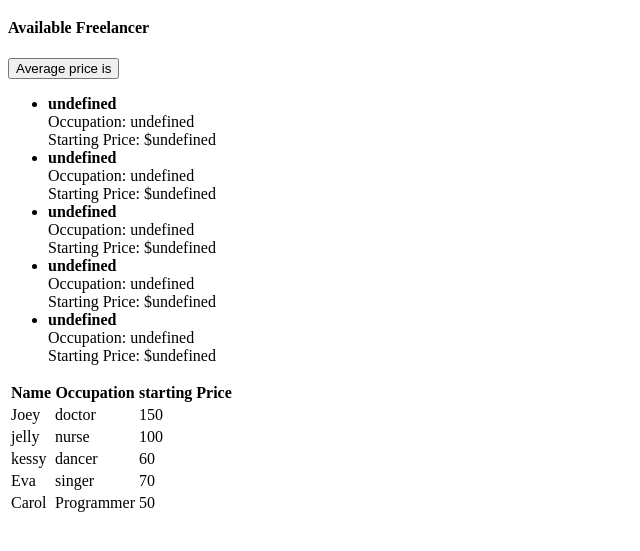
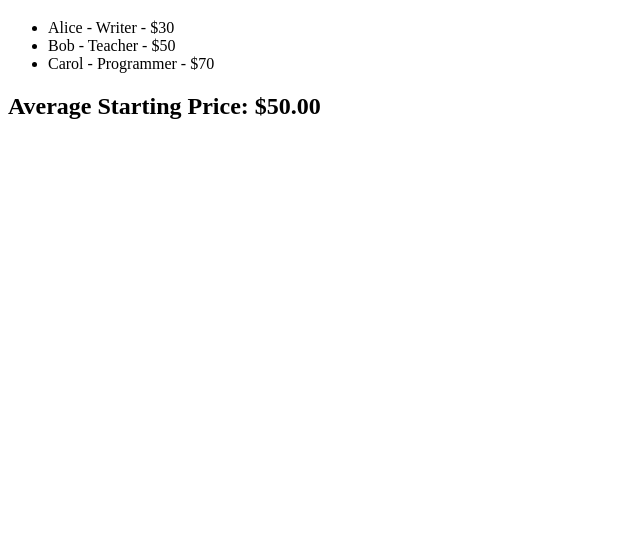
Before and after one commit to desh01prajakta/Unit2.Freelancerforum, a plain HTML site: page index.html in a window 1280 px wide. Shown: the part 61-612 px from the top of the page, without its empty margins (0-640 px from the left). Drawn offline with Linux system fonts and the light colour scheme.

Commit message:
made corrections

```diff
--- a/index.html
+++ b/index.html
@@ -7,31 +7,12 @@
 </head>
 <body>
     <h1>Freelancer Forum</h1>
-    <h4>Available Freelancer</h4>
-    <button id = "average-info" oneclick="">Average price is</button>
-<ul id = "freeLancerList"></ul>
-    <table id = "freeLancer">
-        <tr>
-            <th>Name</th>
-            <th>Occupation</th>
-            <th>starting Price</th>
-        </tr>
-        <!--<tr>
-            <td>Alice</td>
-            <td>Writer</td>
-            <td>30$</td>
-        </tr>
-        <tr>
-            <td>Bob</td>
-            <td>Teacher</td>
-            <td>50$</td>
-        </tr>-->
-        <!--<tr>
-            <td>Carol</td>
-            <td>Programmer</td>
-            <td>70$</td>
-        </tr>-->
-    </table>
+    <ul id="freelancerList">
+    </ul>
+
+    <h2>Average Starting Price: $<span id="averageStartingPrice">0</span></h2>
+
+
 
     <script src="./index.js"></script>
 </body>
--- a/index.js
+++ b/index.js
@@ -1,65 +1,50 @@
 
-const freeLancers = ["Alice", "Bob", "Carol", "Eva", "john"]
-const Occupation = ["Writer", "Teacher", "singer", "Dancer", "programmer"];
-const startingPrice = [50, 70, 150, 100, 60];
+const initialFreelancers = [
+    { name: "Alice", occupation: "Writer", startingPrice: 30 },
+    { name: "Bob", occupation: "Teacher", startingPrice: 50 }
+  ];
 
-function getAvg(startingPrice){
-let sum = 0;
-for(let i = 0; i < startingPrice.length; i++){
-    sum += startingPrice[i];
-}
-return sum/startingPrice.length
-}
-console.log(getAvg(startingPrice))
+  // Function to calculate average starting price
+  function calculateAverageStartingPrice(freelancers) {
+    const totalStartingPrice = freelancers.reduce((acc, freelancer) => acc + freelancer.startingPrice, 0);
+    return totalStartingPrice / freelancers.length;
+  }
 
-const freeLancer = document.getElementById ("freeLancer")
+  // Function to render freelancers list
+  function renderFreelancers(freelancers) {
+    const freelancerList = document.getElementById("freelancerList");
+    freelancerList.innerHTML = ''; // Clear existing list
 
-const initialFreeLancer = [{name: "Carol", occupation: "Programmer", startingPrice: 50},{name:"Eva", occupation:"singer",startingPrice:70}];
-for(let i = 0; i < initialFreeLancer.length; i++){
+    freelancers.forEach(freelancer => {
+      const listItem = document.createElement('li');
+      listItem.textContent = `${freelancer.name} - ${freelancer.occupation} - $${freelancer.startingPrice}`;
+      freelancerList.appendChild(listItem);
+    });
+  }
 
-const row = freeLancer.insertRow(1);
-const cell = row.insertCell(0);
-const cell1 = row.insertCell(1);
-const cell2 = row.insertCell(2);
-cell1.innerHTML = initialFreeLancer[i].occupation;
-cell.innerHTML = initialFreeLancer [i].name;
-cell2.innerHTML = initialFreeLancer [i].startingPrice;
-}
-getAvg([50,70]);
+  // Function to update average starting price
+  function updateAverageStartingPrice(freelancers) {
+    const averageStartingPrice = calculateAverageStartingPrice(freelancers);
+    const averageStartingPriceElement = document.getElementById("averageStartingPrice");
+    averageStartingPriceElement.textContent = averageStartingPrice.toFixed(2);
+  }
 
-const average = document.getElementById("average-info");
+  // Render initial freelancers
+  renderFreelancers(initialFreelancers);
+  updateAverageStartingPrice(initialFreelancers);
 
-const randomFreeLancer = [{name:"kessy", occupation:"dancer", startingPrice: 60},{name:"jelly", occupation:"nurse", startingPrice:100}, {name:"Joey", occupation:"doctor", startingPrice:150}];
-for(let i = 0; i < randomFreeLancer.length; i++){
-    const row = freeLancer.insertRow(1);
-    const cell = row.insertCell(0);
-    const cell1 = row.insertCell(1);
-    const cell2 = row.insertCell(2);
-    cell1.innerHTML = randomFreeLancer[i].occupation;
-    cell.innerHTML = randomFreeLancer [i].name;
-    cell2.innerHTML = randomFreeLancer [i].startingPrice;
+  // Simulate new freelancers appearing every few seconds
+  const additionalFreelancers = [
+    { name: "Carol", occupation: "Programmer", startingPrice: 70 },
+    { name: "Dave", occupation: "Designer", startingPrice: 40 },
+    { name: "Emma", occupation: "Artist", startingPrice: 60 }
+  ];
 
-}
-getAvg([150,50]);
-
-function renderFreeLancer(){
-    const freeLancerList = document.getElementById("freeLancerList")
-    freeLancerList.innerHTML = '';
-    freeLancers.forEach(freeLancers =>{
-        const listItems = document.createElement('li')
-        listItems.className = 'freeLancer';
-        listItems.innerHTML =
-        `<div>
-                <strong>${freeLancers.name}</strong><br>
-                Occupation: ${freeLancers.occupation}<br>
-                Starting Price: $${freeLancers.startingPrice}
-            </div>`;
-            freeLancerList.appendChild(listItems)
-    });
-}
-renderFreeLancer();
-setInterval (getAvg,5000);
-
-setTimeout(function() {
-    clearInterval(intervalId);
-}, 30000);
+  let freelancers = initialFreelancers.slice(); // Copy initial freelancers
+  additionalFreelancers.forEach((freelancer, index) => {
+    setTimeout(() => {
+      freelancers.push(freelancer);
+      renderFreelancers(freelancers);
+      updateAverageStartingPrice(freelancers);
+    }, (index + 1) * 3000); // Add a new freelancer every 3 seconds
+  });
```
